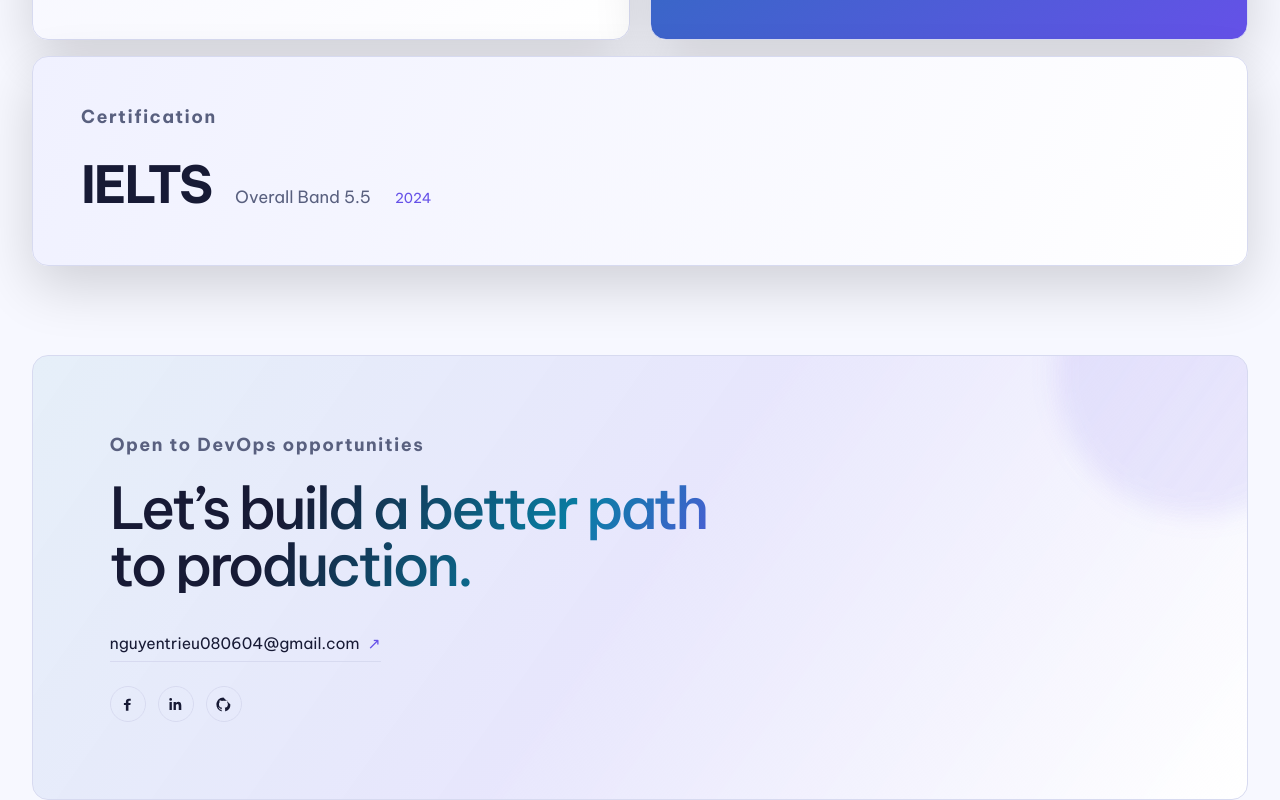
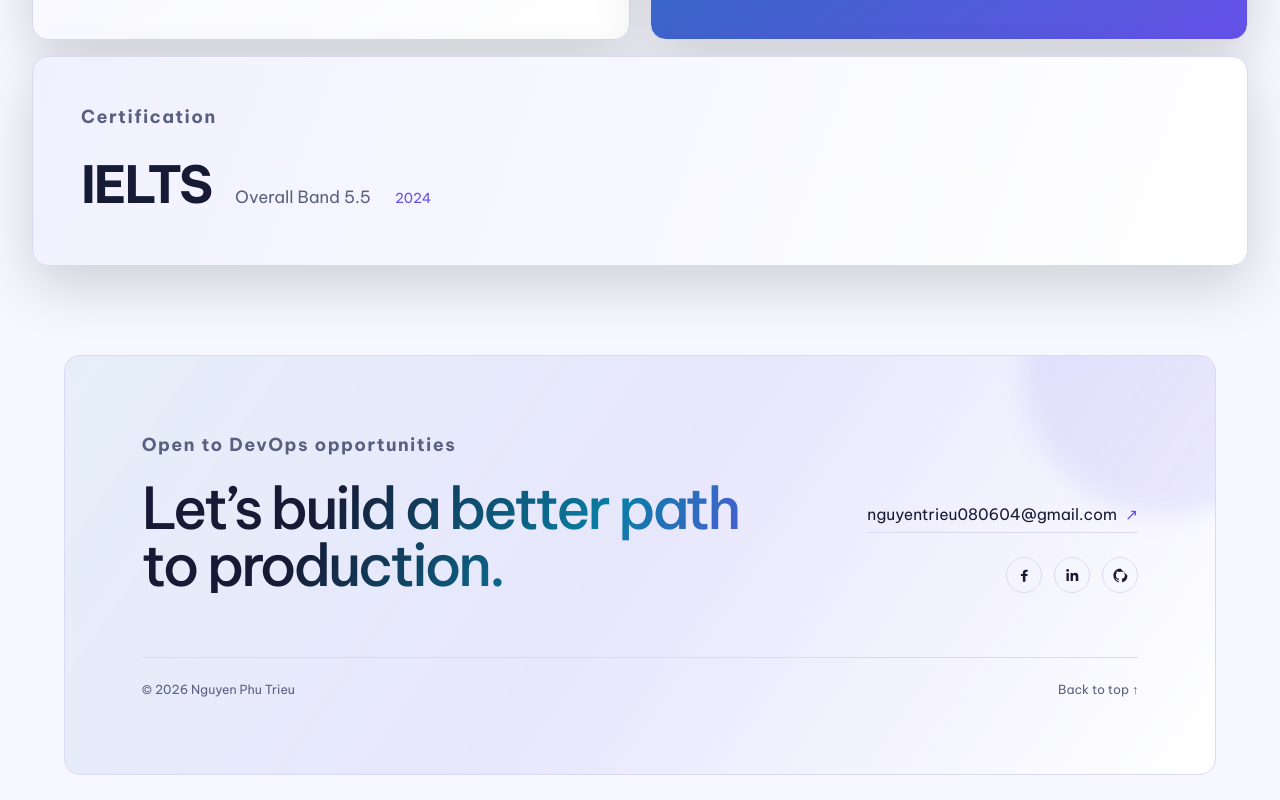
Before and after one commit to TrieuNguyenPhu/portfolio, a Next.js app: page / in a window 1280 px wide. Shown: the part 3143-3943 px from the top of the page. After the commit the page ends 3918 px from the top, so only its background shows below. Built offline with nearby package versions, Linux system fonts and the light colour scheme.

Commit message:
Turn contact section into structured footer

```diff
--- a/app/globals.css
+++ b/app/globals.css
@@ -211,7 +211,7 @@ main,
 
 .status,
 .panel-label,
-.contact-section > p {
+.footer-intro > p {
   align-items: center;
   color: var(--muted);
   display: flex;
@@ -223,7 +223,7 @@ main,
 }
 
 .panel-label,
-.contact-section > p { font-size: clamp(1.05rem, 1.4vw, 1.25rem); font-weight: 700; }
+.footer-intro > p { font-size: clamp(1.05rem, 1.4vw, 1.25rem); font-weight: 700; }
 
 .status > span {
   animation: status-pulse 2.4s ease-in-out infinite;
@@ -596,7 +596,7 @@ main,
 .certification-section span { color: var(--muted); font-size: 1.05rem; }
 .certification-section time { color: var(--lime); font-family: var(--font-mono); font-size: 0.86rem; }
 
-.contact-section {
+.site-footer {
   background: linear-gradient(125deg, rgb(87 214 255 / 7%), rgb(154 140 255 / 13%), rgb(13 16 34 / 86%));
   border: 1px solid var(--line);
   border-radius: 1rem;
@@ -606,10 +606,10 @@ main,
   position: relative;
 }
 
-.contact-section::after { background: var(--glow); border-radius: 50%; content: ""; filter: blur(12px); height: 18rem; pointer-events: none; position: absolute; right: -6rem; top: -8rem; width: 18rem; }
-.contact-section > * { position: relative; z-index: 1; }
+.site-footer::after { background: var(--glow); border-radius: 50%; content: ""; filter: blur(12px); height: 18rem; pointer-events: none; position: absolute; right: -6rem; top: -8rem; width: 18rem; }
+.site-footer > * { position: relative; z-index: 1; }
 
-.contact-section h2 {
+.site-footer h2 {
   font-size: clamp(2.4rem, 4.5vw, 4.8rem);
   font-weight: 500;
   letter-spacing: -0.055em;
@@ -620,7 +620,7 @@ main,
 
 .skills-panel h2,
 .section-intro h2,
-.contact-section h2 {
+.site-footer h2 {
   background: linear-gradient(120deg, var(--text) 28%, var(--cyan) 70%, var(--lime));
   background-clip: text;
   -webkit-background-clip: text;
@@ -655,37 +655,9 @@ main,
 
 .contact-socials a:hover { background: var(--surface-light); color: var(--text); transform: translateY(-3px); }
 
-.site-footer {
-  border-top: 1px solid var(--line);
-  margin-top: clamp(4rem, 7vw, 7rem);
-  padding-block: clamp(2.5rem, 5vw, 4rem) 2rem;
-}
-
-.footer-main {
-  display: grid;
-  gap: 2rem;
-}
-
-.footer-brand > a {
-  font-family: var(--font-display);
-  font-size: clamp(1.5rem, 2.2vw, 2.1rem);
-  font-weight: 650;
-  letter-spacing: -0.035em;
-}
-
-.footer-brand p {
-  color: var(--muted);
-  font-size: 1rem;
-  line-height: 1.65;
-  margin-top: 0.65rem;
-  max-width: 36ch;
-}
-
-.footer-socials {
-  align-items: center;
-  display: flex;
-  gap: 0.75rem;
-}
+.footer-content { display: grid; gap: clamp(2.5rem, 7vw, 6rem); }
+.footer-actions { align-self: end; }
+.footer-actions .contact-links { margin-top: 0; }
 
 .footer-bottom {
   align-items: center;
@@ -712,7 +684,6 @@ main,
 }
 
 .social-icon svg { fill: currentColor; height: 1.05rem; width: 1.05rem; }
-.footer-socials a:hover { border-color: var(--lime); color: var(--text); transform: translateY(-3px); }
 .footer-bottom a:hover { color: var(--text); }
 .footer-bottom a { transition: color 180ms ease; }
 
@@ -764,8 +735,9 @@ html.reveal-ready [data-reveal].is-visible { filter: blur(0); opacity: 1; transf
 
 @media (min-width: 56rem) {
   .hero { grid-template-columns: minmax(0, 1.15fr) minmax(23rem, 0.85fr); }
-  .footer-main { grid-template-columns: minmax(0, 1fr) auto; }
-  .footer-socials { align-self: start; justify-content: flex-end; }
+  .footer-content { grid-template-columns: minmax(0, 1.2fr) auto; }
+  .footer-actions { justify-items: end; text-align: right; }
+  .footer-actions .contact-socials { justify-content: flex-end; }
 }
 
 @media (min-width: 64rem) {
@@ -804,7 +776,6 @@ html.reveal-ready [data-reveal].is-visible { filter: blur(0); opacity: 1; transf
   .nav-shell a,
   .project-footer a,
   .social-icon { transition: none; }
-  .footer-socials a:hover,
   .contact-socials a:hover { transform: none; }
 }
 
@@ -830,7 +801,7 @@ html[data-theme="dark"] { color-scheme: dark; }
 :root[data-theme="light"] .education-panel .panel-label { opacity: 1; }
 :root[data-theme="light"] .hero-console,
 :root[data-theme="light"] .experience-list article { background: linear-gradient(145deg, var(--surface), var(--surface-light)); }
-:root[data-theme="light"] .contact-section { background: linear-gradient(125deg, rgb(8 126 164 / 7%), rgb(101 81 232 / 10%), var(--surface)); }
+:root[data-theme="light"] .site-footer { background: linear-gradient(125deg, rgb(8 126 164 / 7%), rgb(101 81 232 / 10%), var(--surface)); }
 
 @media (prefers-color-scheme: light) {
   :root:not([data-theme]) {
@@ -854,5 +825,5 @@ html[data-theme="dark"] { color-scheme: dark; }
   html:not([data-theme]) .education-panel .panel-label { opacity: 1; }
   html:not([data-theme]) .hero-console,
   html:not([data-theme]) .experience-list article { background: linear-gradient(145deg, var(--surface), var(--surface-light)); }
-  html:not([data-theme]) .contact-section { background: linear-gradient(125deg, rgb(8 126 164 / 7%), rgb(101 81 232 / 10%), var(--surface)); }
+  html:not([data-theme]) .site-footer { background: linear-gradient(125deg, rgb(8 126 164 / 7%), rgb(101 81 232 / 10%), var(--surface)); }
 }
--- a/app/page.tsx
+++ b/app/page.tsx
@@ -336,9 +336,13 @@ export default function Home() {
           <div><strong>IELTS</strong><span>Overall Band 5.5</span><time>2024</time></div>
         </section>
 
-        <section className="contact-section" data-reveal>
+        <footer className="site-footer" data-reveal>
+          <div className="footer-content">
+            <div className="footer-intro">
               <p>{t.open}</p>
               <h2>{t.contactHeading}</h2>
+            </div>
+            <div className="footer-actions">
               <div className="contact-links">
             <a href="mailto:nguyentrieu080604@gmail.com">nguyentrieu080604@gmail.com <span>↗</span></a>
               </div>
@@ -353,7 +357,13 @@ export default function Home() {
               <svg viewBox="0 0 24 24" aria-hidden="true"><path fillRule="evenodd" d="M12 2C6.48 2 2 6.58 2 12.24c0 4.53 2.87 8.37 6.84 9.72.5.1.68-.22.68-.49 0-.24-.01-1.04-.01-1.88-2.78.62-3.37-1.21-3.37-1.21-.45-1.2-1.11-1.52-1.11-1.52-.91-.64.07-.63.07-.63 1 .07 1.54 1.06 1.54 1.06.9 1.57 2.35 1.12 2.92.85.09-.67.35-1.12.64-1.38-2.22-.26-4.56-1.15-4.56-5.1 0-1.13.39-2.05 1.03-2.77-.1-.26-.45-1.31.1-2.74 0 0 .84-.28 2.75 1.06A9.36 9.36 0 0 1 12 6.87c.85 0 1.7.12 2.5.34 1.9-1.34 2.74-1.06 2.74-1.06.55 1.43.2 2.48.1 2.74.64.72 1.03 1.64 1.03 2.77 0 3.96-2.34 4.83-4.57 5.08.36.32.68.93.68 1.88 0 1.36-.01 2.45-.01 2.78 0 .27.18.59.69.49A10.25 10.25 0 0 0 22 12 6.58 17.52 2 12 2Z" clipRule="evenodd" /></svg>
             </a>
               </nav>
-        </section>
+            </div>
+          </div>
+          <div className="footer-bottom">
+            <span>© 2026 {t.name}</span>
+            <a href="#top">{t.backToTop} ↑</a>
+          </div>
+        </footer>
       </main>
 
       {/*
```
Lines whose indentation alone changed are shown as unchanged.
